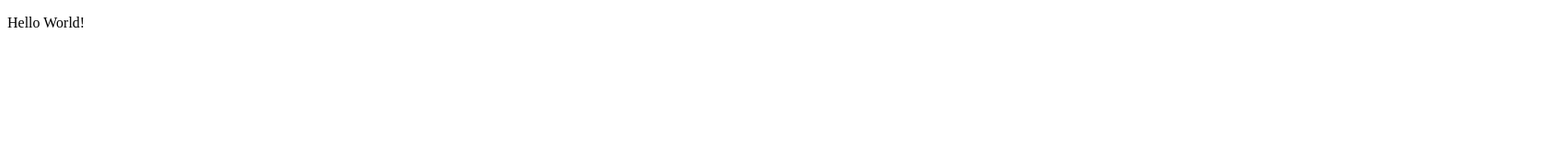
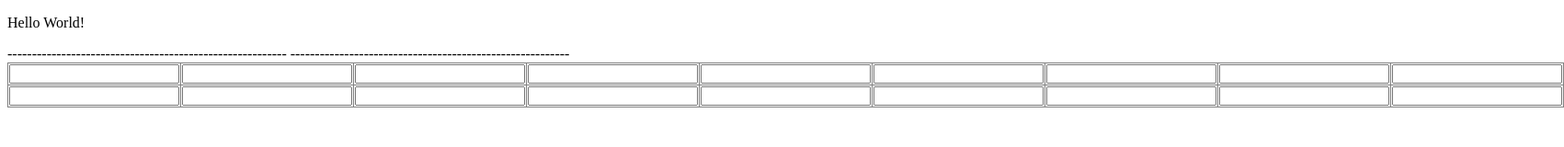
Before and after one commit to alexls05/SudokuApp, a plain HTML site: page index.html in a window 1280 px wide. Shown: the whole page at 92% size, 1701 px wide, since content can reach past the window. Drawn offline with Linux system fonts and the light colour scheme.

Commit message:
Testing Sudoku Grid

```diff
--- a/index.html
+++ b/index.html
@@ -10,5 +10,33 @@
 </head>
 <body>
     <p>Hello World!</p>
+    <table id="grid" border="1" style="border-collapse: collapse;">
+        <tr class="row">
+            <td class="cell"><input type="text" maxlength="1"></td>
+            <td class="cell"><input type="text" maxlength="1"></td>
+            <td class="cell"><input type="text" maxlength="1"></td>
+            <td class="cell"><input type="text" maxlength="1"></td>
+            <td class="cell"><input type="text" maxlength="1"></td>
+            <td class="cell"><input type="text" maxlength="1"></td>
+            <td class="cell"><input type="text" maxlength="1"></td>
+            <td class="cell"><input type="text" maxlength="1"></td>
+            <td class="cell"><input type="text" maxlength="1"></td>
+
+            <!--row--></tr>
+             ---------------------------------------------------------
+             ---------------------------------------------------------
+
+        <tr class="row">
+            <td class="cell"><input type="text" maxlength="1"></td>
+            <td class="cell"><input type="text" maxlength="1"></td>
+            <td class="cell"><input type="text" maxlength="1"></td>
+            <td class="cell"><input type="text" maxlength="1"></td>
+            <td class="cell"><input type="text" maxlength="1"></td>
+            <td class="cell"><input type="text" maxlength="1"></td>
+            <td class="cell"><input type="text" maxlength="1"></td>
+            <td class="cell"><input type="text" maxlength="1"></td>
+            <td class="cell"><input type="text" maxlength="1"></td>
+        <!--row--></tr>
+</table>
 </body>
 </html>
```
Also changed, not shown: 1 other file.
